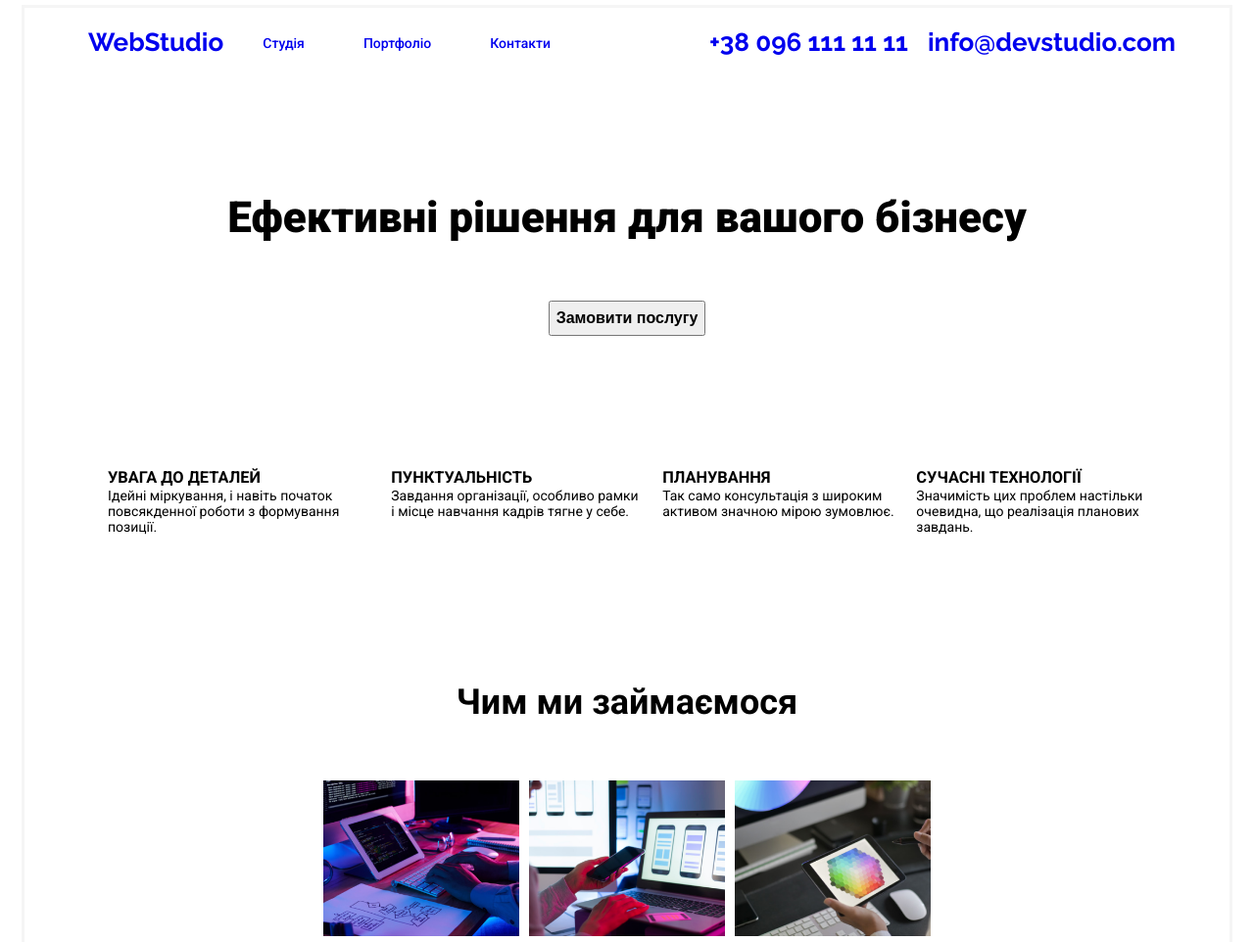
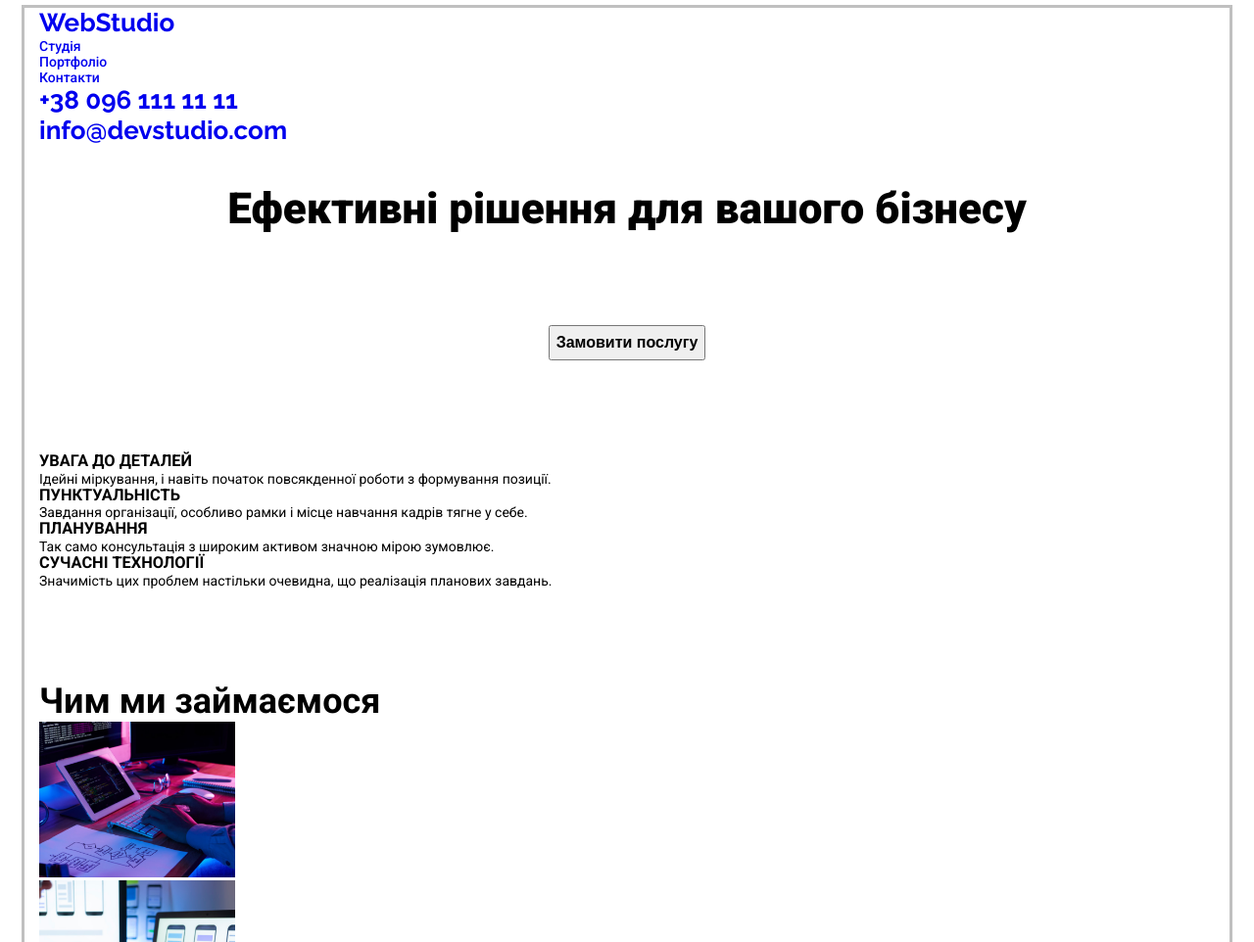
Before and after one commit to KovalcnukArtem/Webstudio-hw-13, a plain HTML site: page index.html in a window 1280 px wide. Shown: the top 962 px of the page at 98% size. Drawn offline with Linux system fonts and the light colour scheme.

Commit message:
Update style.css

```diff
--- a/css/style.css
+++ b/css/style.css
@@ -15,8 +15,9 @@
   padding-right: 15px;
   margin-left: auto;
   margin-right: auto;
-  outline: 3px solid whitesmoke;
+  outline: 3px solid silver;
 }
+
 body {
   font-family: "Roboto", sans-serif;
   font-weight: 400;
@@ -37,6 +38,9 @@ body {
   font-weight: 500;
   font-size: 14px;
   line-height: calc(16 / 14);
+}
+.hero {
+  text-align: center;
 }
 .hero-title {
   font-weight: 900;
@@ -114,142 +118,34 @@ body {
 .footer-item {
   line-height: calc(21 / 14);
 }
-.container {
-  display: flex;
-  flex-direction: column;
-  min-height: 100vh;
+.hero-button {
+  margin-top: 54px;
+}
+.advantages-list {
+  margin-top: 94px;
+}
+.examples {
+  margin-top: 94px;
+}
+.team {
+  margin-top: 94px;
 }
 
-.header {
-  display: flex;
-  justify-content: space-between;
-  align-items: center;
-  padding: 20px;
+.container-two {
+  width: 1230px;
+  height: 100%;
+  padding-left: 15px;
+  padding-right: 15px;
+  margin-left: auto;
+  margin-right: auto;
+  outline: 3px solid slategrey;
 }
-
-.header-navigation {
-  display: flex;
-  align-items: center;
-  margin-left: 30px;
+.portfolio-filter-list {
+  margin-top: 94px;
 }
-
-.header-nav-list {
-  display: flex;
-  list-style: none;
+.portfolio-list {
+  margin-top: 50px;
 }
-
-.header-nav-item {
-  margin-right: 20px;
+.footer-two {
+  margin-top: 94px;
 }
-
-.header-contact-list {
-  display: flex;
-  list-style: none;
-}
-
-.header-contact-item {
-  margin-right: 20px;
-}
-
-.main {
-  flex: 1;
-  display: flex;
-  flex-direction: column;
-}
-
-.advantages-list,
-.examples-list,
-.team-list {
-  display: flex;
-  list-style: none;
-  padding: 0;
-}
-
-.advantages-item,
-.examples-item,
-.team-item {
-  margin-right: 20px;
-}
-
-.footer {
-  padding: 20px;
-}
-.examples-headline {
-  text-align: center;
-  margin-top: 150px;
-}
-
-.team-headline {
-  text-align: center;
-}
-
-.team-headline-title {
-  display: inline-block;
-  margin-top: 195px;
-}
-.hero {
-  display: flex;
-  flex-direction: column;
-  justify-content: center;
-  align-items: center;
-  height: 50vh;
-}
-
-.hero-title {
-  text-align: center;
-  display: flex;
-  margin-top: 240px;
-}
-
-.hero-button {
-  margin-top: 20px;
-  display: flex;
-  margin-bottom: 297px;
-}
-.header-nav-item {
-  margin-left: 40px;
-}
-.examples-list {
-  display: flex; /* Встановлення flex контейнера */
-  justify-content: center; /* Вирівнювання елементів по горизонталі по центру */
-}
-
-.examples-item {
-  margin: 0 5px; /* Встановлення відступів між елементами в 5px */
-  margin-top: 59px;
-}
-
-.examples-img {
-  max-width: 100%; /* Збереження пропорційності картинок */
-}
-
-.advantages-list {
-  display: flex;
-  margin-left: 70px;
-  margin-right: 15px;
-}
-
-.team-list {
-  display: flex;
-  justify-content: space-between;
-}
-
-.team-item {
-  margin-right: 5px; /* Відступ між кожним елементом */
-}
-
-.team-examples {
-  display: flex;
-  flex-direction: column;
-  align-items: center;
-}
-
-.team-img {
-  width: 200px; /* Ширина зображень */
-  height: auto; /* Автоматична висота для збереження пропорцій */
-  display: flex;
-}
-
-.team-signature {
-  text-align: center;
-}
```
